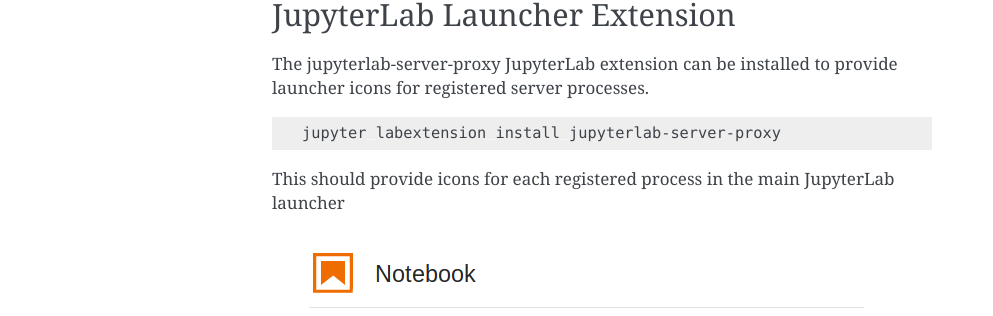
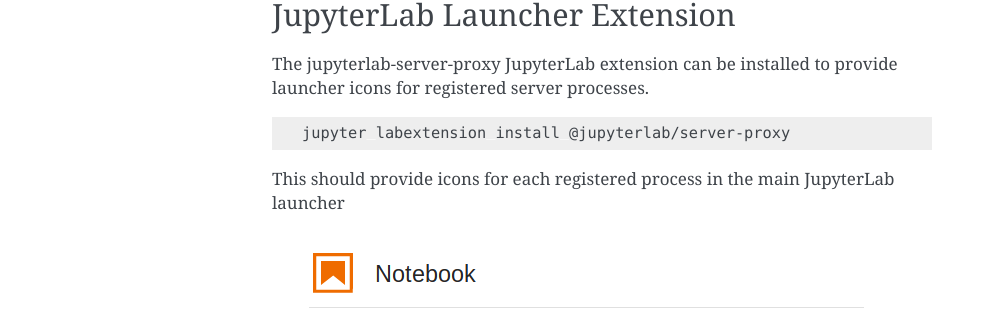
Before and after one commit to jupyterhub/jupyter-server-proxy, a Sphinx documentation site: the page built from docs/launchers.rst, in a window 1280 px wide. Shown: the part 761-1077 px from the top of the page, without its empty margins (148-1141 px from the left). Built offline with Sphinx 7.4.7, drawn with Linux system fonts in a browser that asks for light colours.

```diff
--- a/docs/launchers.rst
+++ b/docs/launchers.rst
@@ -26,7 +26,7 @@ to provide launcher icons for registered server processes.
 
 .. code:: bash
 
-   jupyter labextension install jupyterlab-server-proxy
+   jupyter labextension install @jupyterlab/server-proxy
 
 This should provide icons for each registered process in the main
 JupyterLab launcher
```
